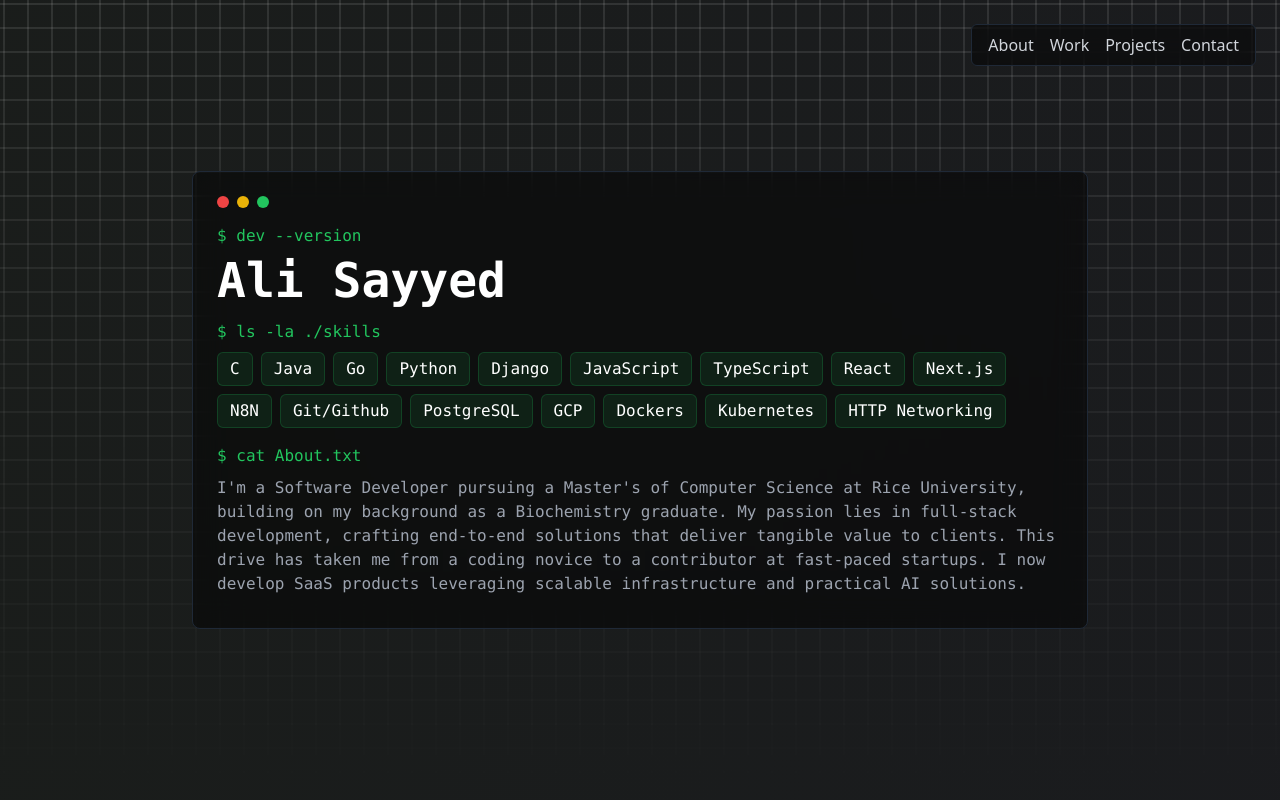
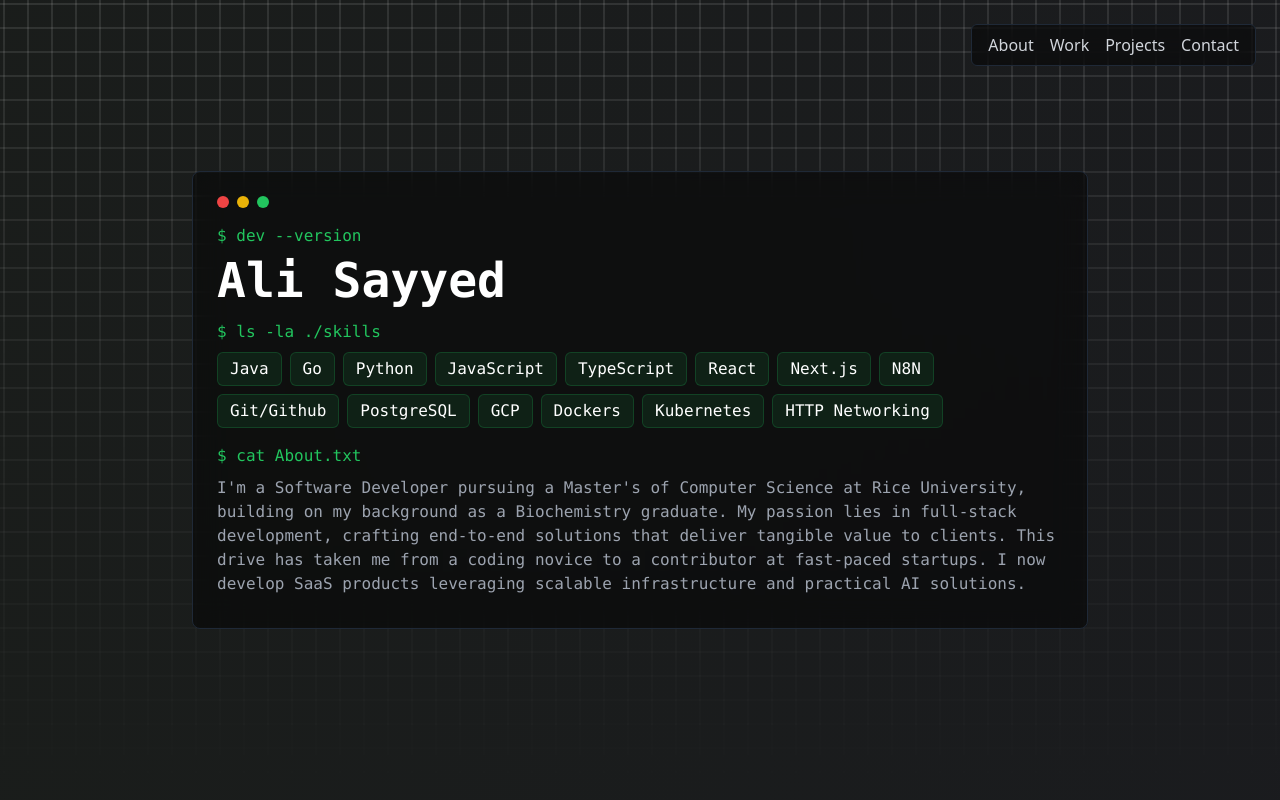
Before and after one commit to AliTSayyed/swe-portfolio, a Next.js app: page / in a window 1280 px wide. Shown: the top 800 px of the page. Built offline with nearby package versions, Linux system fonts and the light colour scheme.

Commit message:
updated resume

```diff
--- a/app/components/ContactSection.tsx
+++ b/app/components/ContactSection.tsx
@@ -57,7 +57,7 @@ export default function ContactSection() {
               </motion.a>
               <p className="text-green-500 mt-8 mb-2">$ cat resume.pdf</p>
               <motion.a
-                href="/Ali_Sayyed_SWE_Resume_Sept_23rd_2025.pdf"
+                href="/Ali_Sayyed_SWE_Resume.pdf"
                 target="_blank"
                 rel="noopener noreferrer"
                 whileHover={{ scale: 1.02 }}
--- a/app/components/HeroSection.tsx
+++ b/app/components/HeroSection.tsx
@@ -89,9 +89,6 @@ export default function HeroSection() {
             <p className="text-green-500">$ ls -la ./skills</p>
             <div className="flex flex-wrap gap-2 mt-2 mb-4">
               <span className="px-3 py-1 bg-green-500/10 rounded-md border border-green-500/20">
-                C
-              </span>
-              <span className="px-3 py-1 bg-green-500/10 rounded-md border border-green-500/20">
                 Java
               </span>
               <span className="px-3 py-1 bg-green-500/10 rounded-md border border-green-500/20">
@@ -99,9 +96,6 @@ export default function HeroSection() {
               </span>
               <span className="px-3 py-1 bg-green-500/10 rounded-md border border-green-500/20">
                 Python
-              </span>
-              <span className="px-3 py-1 bg-green-500/10 rounded-md border border-green-500/20">
-                Django
               </span>
               <span className="px-3 py-1 bg-green-500/10 rounded-md border border-green-500/20">
                 JavaScript
```
Also changed, not shown: 2 other files (tests, documents, lock files or other folders).
